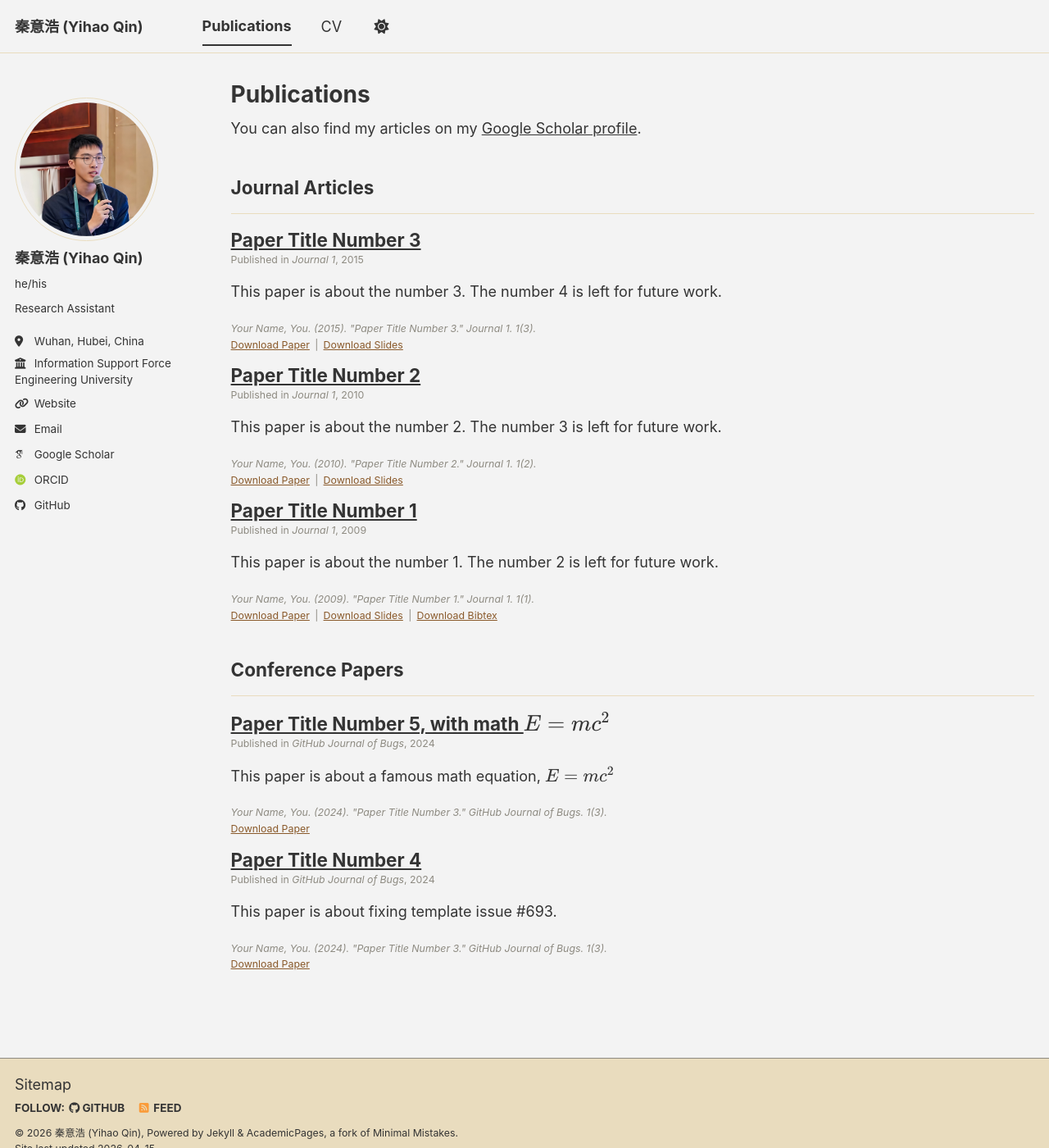
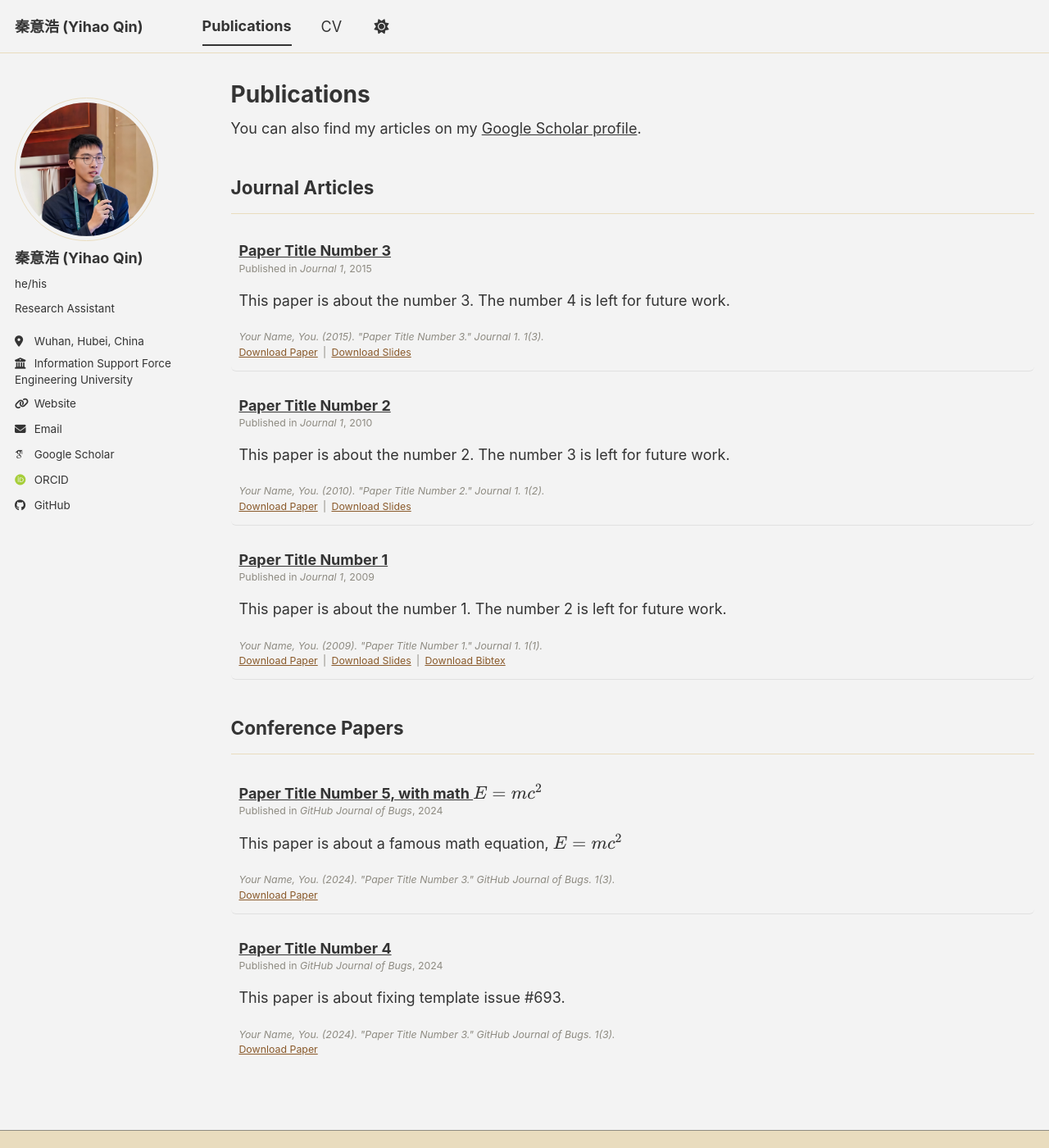
Before and after one commit to IntHelloWorld/IntHelloWorld.github.io, a Jekyll site: the page built from _pages/publications.html, in a window 1280 px wide and 1400 px high. Shown: the whole window at 82% size. Built offline with Jekyll 4.4.1, drawn with Linux system fonts in a browser that asks for light colours; some web fonts are replaced; a script bundle is joined from its source files by our own code; library files that are not in the unit come from our copies.

Commit message:
更新Publication中条目样式

```diff
--- a/_sass/layout/_archive.scss
+++ b/_sass/layout/_archive.scss
@@ -152,7 +152,24 @@
 }
 
 .publication-list__item {
-  margin-bottom: 0.9rem;
+  margin-bottom: 0.8rem;
+  padding-bottom: 0.8rem;
+  padding-top: 0.35rem;
+  padding-left: 0.55rem;
+  padding-right: 0.55rem;
+  border-bottom: 1px solid rgba(0, 0, 0, 0.08);
+  border-radius: 6px;
+  transition: background-color 0.18s ease;
+}
+
+.publication-list__item:last-child {
+  margin-bottom: 0;
+  padding-bottom: 0;
+  border-bottom: none;
+}
+
+.publication-list__item:hover {
+  background-color: rgba(138, 90, 43, 0.08);
 }
 
 .publication__item {
@@ -163,6 +180,7 @@
   margin-top: 0.55rem;
   margin-bottom: 0.1rem;
   line-height: 1.25;
+  font-size: $type-size-5;
 }
 
 .publication__meta {
@@ -173,12 +191,12 @@
 }
 
 .publication__excerpt {
-  margin: 0 0 0.35rem;
-  line-height: 1.45;
+  margin: 0 0 0.2rem;
+  line-height: 1.35;
 }
 
 .publication__citation {
-  margin: 0 0 0.18rem;
+  margin: 0 0 0.12rem;
   font-size: $type-size-7;
   line-height: 1.35;
   color: var(--global-text-color-light);
```
